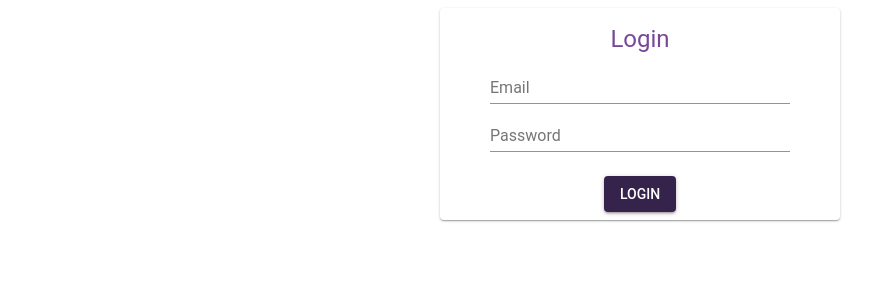
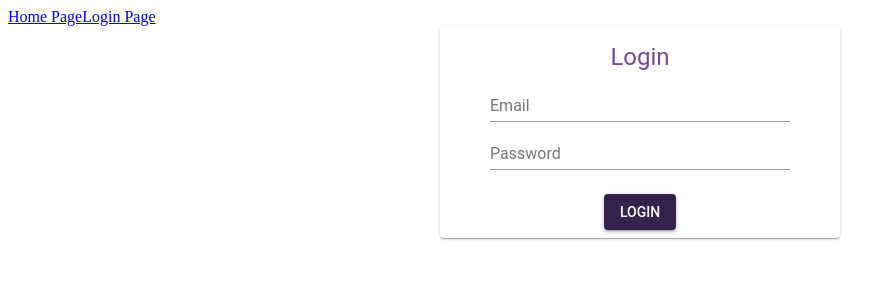
Before and after one commit to iamzee/jamians, a React app: page /login in a window 1280 px wide. Shown: the top 300 px of the page, without its empty margins (0-896 px from the left). Built offline with nearby package versions, Linux system fonts and the light colour scheme; the HTML template or start-up script is replaced by a standard one.

Commit message:
setup PrivateRouter

```diff
--- /dev/null
+++ b/client/components/Header.js
@@ -0,0 +1,11 @@
+import React from 'react';
+import {Link} from 'react-router-dom';
+
+const Header = () => (
+  <div>
+    <Link to="/">Home Page</Link>
+    <Link to="/login">Login Page</Link>
+  </div>
+);
+
+export default Header;
--- /dev/null
+++ b/client/pages/HomePage.js
@@ -0,0 +1,9 @@
+import React from 'react';
+
+const HomePage = () => (
+  <div>
+    <h1>Home Page</h1>
+  </div>
+);
+
+export default HomePage;
--- a/client/routers/MainRouter.js
+++ b/client/routers/MainRouter.js
@@ -1,13 +1,20 @@
 import React from 'react';
 import {BrowserRouter, Switch, Route} from 'react-router-dom';
 
+import PrivateRouter from './PrivateRouter';
 import LoginPage from '../pages/LoginPage';
+import HomePage from '../pages/HomePage';
+import Header from '../components/Header';
 
 const MainRouter = () => (
   <BrowserRouter>
-    <Switch>
-      <Route path="/login" component={LoginPage} />
-    </Switch>
+    <div>
+      <Header />
+      <Switch>
+        <Route path="/login" component={LoginPage} />
+        <PrivateRouter path="/" component={HomePage} />
+      </Switch>
+    </div>
   </BrowserRouter>
 );
 
--- /dev/null
+++ b/client/routers/PrivateRouter.js
@@ -0,0 +1,17 @@
+import React from 'react';
+import {Redirect, Route} from 'react-router-dom';
+import {connect} from 'react-redux';
+
+const PrivateRoute = ({auth, component: Component, ...rest}) => (
+  <Route
+    {...rest}
+    render={props =>
+      auth.user ? <Component {...props} /> : <Redirect to="/login" />}
+  />
+);
+
+const mapStateToProps = state => ({
+  auth: state.auth,
+});
+
+export default connect (mapStateToProps) (PrivateRoute);
```
